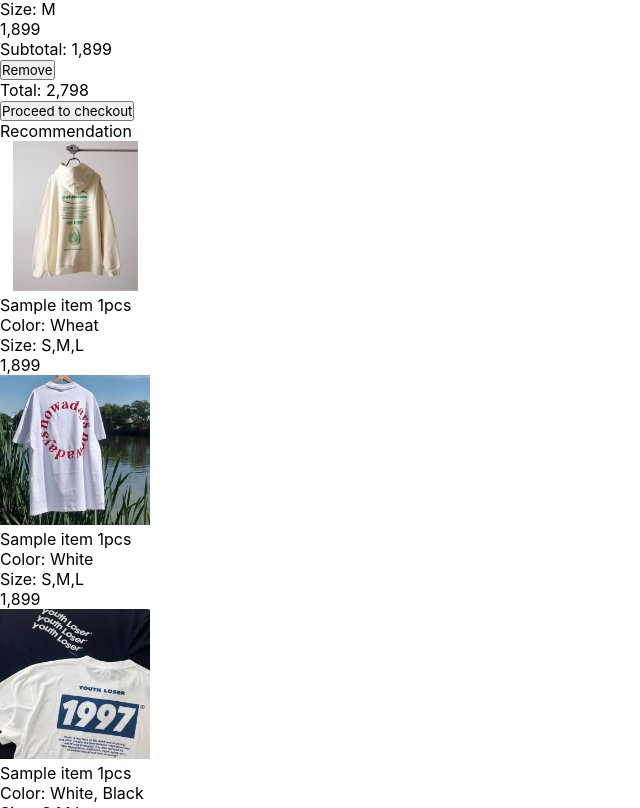
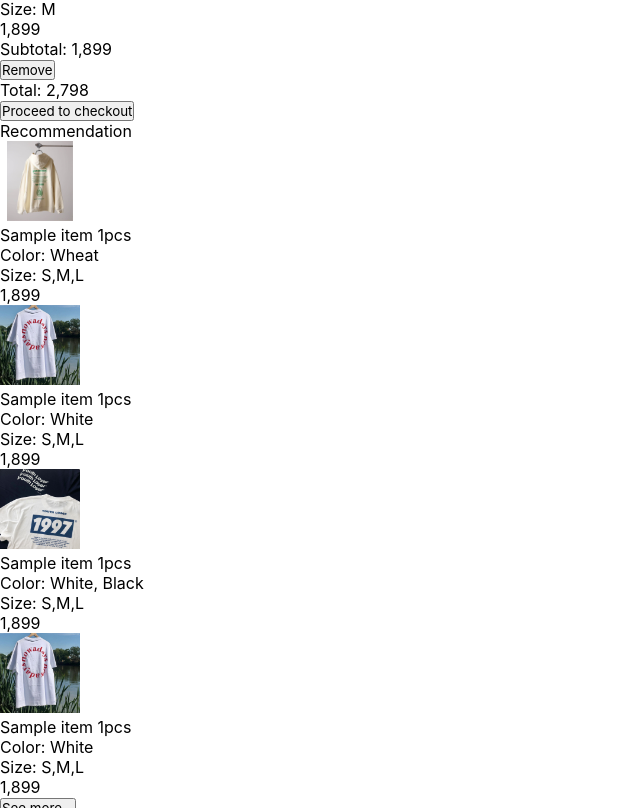
Before and after one commit to kensidiangco/ecommerce-college-project, a Next.js app: page /dailylife/cart in a window 1280 px wide. Shown: the part 812-1620 px from the top of the page, without its empty margins (0-640 px from the left). Built offline with nearby package versions, Linux system fonts and the light colour scheme.

Commit message:
Fixing layout

```diff
--- a/pages/dailylife/cart.tsx
+++ b/pages/dailylife/cart.tsx
@@ -7,12 +7,12 @@ export default function Cart() {
 			<Head>
 				<title>Cart</title>
 			</Head>
-			<div className="container py-10">
-				<div className="flex flex-col xl:flex-row ml-px xl:ml-20 items-center justify-center gap-10">
-					<div className="dark:bg-gray-800 bg-white shado-md xl:shadow-xl rounded-md md:rounded-xl p-2 md:py-5 md:px-3">
+			<div className="flex justify-center py-10">
+				<div className="flex flex-col md:flex-row justify-center gap-5 xl:gap-10">
+					<div className="dark:bg-gray-800 bg-white shado-md xl:shadow-xl rounded-md md:rounded-xl p-5">
 						<p className="text-xl md:text-2xl px-2 text-gray-700 dark:text-gray-50 transition delay-100">Cart item</p>
 						<div className="p-2 md:p-5 flex flex-col md:flex-row items-center md:gap-4">
-							<Image src={"/fourth.png"} width={200} height={200} objectFit="contain"/>
+							<Image src={"/fourth.png"} width={200} height={200} objectFit="contain" alt="Sample image"/>
 							<div>
 								<p className="text-xl font-semibold text-gray-700 dark:text-gray-50 transition delay-100">Sample item <span className="text-sm text-gray-500 dark:text-gray-400 transition delay-100">1pcs</span></p>
 								<p className="text-md text-gray-700 dark:text-gray-50 transition delay-100">Color: Wheat</p>
@@ -24,7 +24,7 @@ export default function Cart() {
 						</div>
 
 						<div className="p-2 md:p-5 flex flex-col md:flex-row items-center md:gap-4">
-							<Image src={"/first.jpeg"} width={200} height={200} objectFit="contain"/>
+							<Image src={"/first.jpeg"} width={200} height={200} objectFit="contain" alt="Sample image"/>
 							<div>
 								<p className="text-xl font-semibold text-gray-700 dark:text-gray-50 transition delay-100">Sample item <span className="text-sm text-gray-500 dark:text-gray-400 transition delay-100">1pcs</span>
 								</p>
@@ -35,45 +35,58 @@ export default function Cart() {
 								<input type="submit" value="Remove" className="text-sm py-1 px-3 cursor-pointer rounded-lg text-gray-700 dark:text-gray-50 dark:bg-gray-800 transition delay-100" />
 							</div>
 						</div>
-						<div className="px-5 py-5 md:ml-20 flex flex-col md:flex-row items-center md:gap-4">
+						<div className="py-5 px-3 md:p-3 flex flex-col md:flex-row items-center justify-around">
 							<p className="text-2xl text-blue-700 dark:text-blue-400 transition delay-100">Total: 2,798</p>
-							<input type="submit" value="Proceed to checkout" className="px-3 py-2 bg-blue-500 text-gray-50 dark:bg-gray-900 dark:hover:bg-gray-700 rounded-md hover:bg-indigo-400 transition delay-100 cursor-pointer" />
+							<input type="submit" value="Proceed to checkout" className="p-3 bg-blue-500 text-gray-50 dark:bg-gray-900 dark:hover:bg-gray-700 rounded-md hover:bg-indigo-400 transition delay-100 cursor-pointer" />
 						</div>
 					</div>
-					<div className="dark:bg-gray-800 shadow-md xl:shadow-xl bg-white rounded-md xl:rounded-xl p-3 md:py-5 md:px-10">
+					<div className="dark:bg-gray-800 shadow-md xl:shadow-xl bg-white rounded-md xl:rounded-xl p-5">
 						<p className="text-2xl px-2 text-gray-700 dark:text-gray-50 transition delay-100">Recommendation</p>
-						<div className="p-2 md:p-5 flex flex-col md:flex-row items-center gap-4">
-							<Image src={"/first.jpeg"} width={150} height={150} objectFit="contain"/>
+						<div className="p-2 md:p-5 flex flex-row items-center gap-4">
+							<Image src={"/first.jpeg"} width={80} height={80} objectFit="contain" alt="Sample image"/>
 							<div className="flex flex-col justify-center gap-px">
-								<p className="text-xl font-semibold text-gray-700 dark:text-gray-50 transition delay-100">Sample item <span className="text-sm text-gray-500 dark:text-gray-400 transition delay-100">1pcs</span>
+								<p className="text-md font-semibold text-gray-700 dark:text-gray-50 transition delay-100">Sample item <span className="text-sm text-gray-500 dark:text-gray-400 transition delay-100">1pcs</span>
 								</p>
-								<p className="text-md text-gray-700 dark:text-gray-50 transition delay-100">Color: Wheat</p>
-								<p className="text-md text-gray-700 dark:text-gray-50 transition delay-100">Size: S,M,L</p>
-								<p className="text-md text-blue-700 dark:text-blue-400 transition delay-100">1,899</p>
+								<p className="text-sm text-gray-700 dark:text-gray-50 transition delay-100">Color: Wheat</p>
+								<p className="text-sm text-gray-700 dark:text-gray-50 transition delay-100">Size: S,M,L</p>
+								<p className="text-sm text-blue-700 dark:text-blue-400 transition delay-100">1,899</p>
 							</div>
 						</div>
 
-						<div className="p-2 md:p-5 flex flex-col md:flex-row items-center gap-4">
-							<Image src={"/second.jpeg"} width={150} height={150} objectFit="contain"/>
+						<div className="p-2 md:p-5 flex flex-row items-center gap-4">
+							<Image src={"/second.jpeg"} width={80} height={80} objectFit="contain" alt="Sample image"/>
 							<div className="flex flex-col justify-center gap-px">
-								<p className="text-xl font-semibold text-gray-700 dark:text-gray-50 transition delay-100">Sample item <span className="text-sm text-gray-500 dark:text-gray-400 transition delay-100">1pcs</span>
+								<p className="text-md font-semibold text-gray-700 dark:text-gray-50 transition delay-100">Sample item <span className="text-sm text-gray-500 dark:text-gray-400 transition delay-100">1pcs</span>
 								</p>
-								<p className="text-md text-gray-700 dark:text-gray-50 transition delay-100">Color: White</p>
-								<p className="text-md text-gray-700 dark:text-gray-50 transition delay-100">Size: S,M,L</p>
-								<p className="text-md text-blue-700 dark:text-blue-400 transition delay-100">1,899</p>
+								<p className="text-sm text-gray-700 dark:text-gray-50 transition delay-100">Color: White</p>
+								<p className="text-sm text-gray-700 dark:text-gray-50 transition delay-100">Size: S,M,L</p>
+								<p className="text-sm text-blue-700 dark:text-blue-400 transition delay-100">1,899</p>
 							</div>
 						</div>
 
-						<div className="p-2 md:p-5 flex flex-col md:flex-row items-center gap-4">
-							<Image src={"/third.jpeg"} width={150} height={150} objectFit="contain"/>
+						<div className="p-2 md:p-5 flex flex-row items-center gap-4">
+							<Image src={"/third.jpeg"} width={80} height={80} objectFit="contain" alt="Sample image"/>
 							<div className="flex flex-col justify-center gap-px">
-								<p className="text-xl font-semibold text-gray-700 dark:text-gray-50 transition delay-100">Sample item <span className="text-sm text-gray-500 dark:text-gray-400 transition delay-100">1pcs</span>
+								<p className="text-md font-semibold text-gray-700 dark:text-gray-50 transition delay-100">Sample item <span className="text-sm text-gray-500 dark:text-gray-400 transition delay-100">1pcs</span>
 								</p>
-								<p className="text-md text-gray-700 dark:text-gray-50 transition delay-100">Color: White, Black</p>
-								<p className="text-md text-gray-700 dark:text-gray-50 transition delay-100">Size: S,M,L</p>
-								<p className="text-md text-blue-700 dark:text-blue-400 transition delay-100">1,899</p>
+								<p className="text-sm text-gray-700 dark:text-gray-50 transition delay-100">Color: White, Black</p>
+								<p className="text-sm text-gray-700 dark:text-gray-50 transition delay-100">Size: S,M,L</p>
+								<p className="text-sm text-blue-700 dark:text-blue-400 transition delay-100">1,899</p>
 							</div>
 						</div>
+
+						<div className="p-2 md:p-5 flex flex-row items-center gap-4">
+							<Image src={"/second.jpeg"} width={80} height={80} objectFit="contain" alt="Sample image"/>
+							<div className="flex flex-col justify-center gap-px">
+								<p className="text-md font-semibold text-gray-700 dark:text-gray-50 transition delay-100">Sample item <span className="text-sm text-gray-500 dark:text-gray-400 transition delay-100">1pcs</span>
+								</p>
+								<p className="text-sm text-gray-700 dark:text-gray-50 transition delay-100">Color: White</p>
+								<p className="text-sm text-gray-700 dark:text-gray-50 transition delay-100">Size: S,M,L</p>
+								<p className="text-sm text-blue-700 dark:text-blue-400 transition delay-100">1,899</p>
+							</div>
+						</div>
+
+
 						<div className="flex justify-center">
 							<input type="submit" value="See more..." className="px-3 py-2 text-blue-800 dark:text-blue-500 dark:bg-gray-800 bg-white cursor-pointer hover:bg-gray-100 dark:hover:bg-gray-900 transition delay-100 rounded-md" />
 						</div>
```
